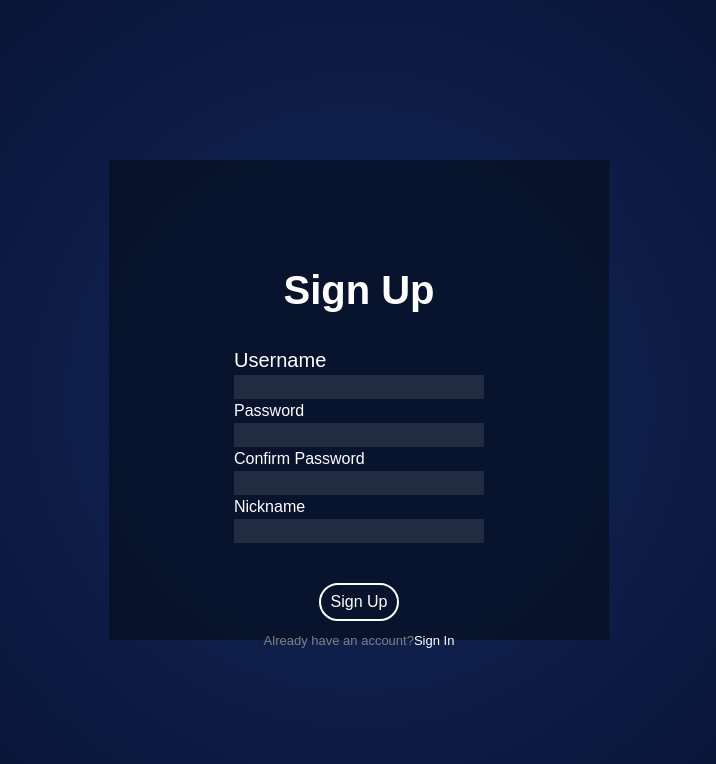
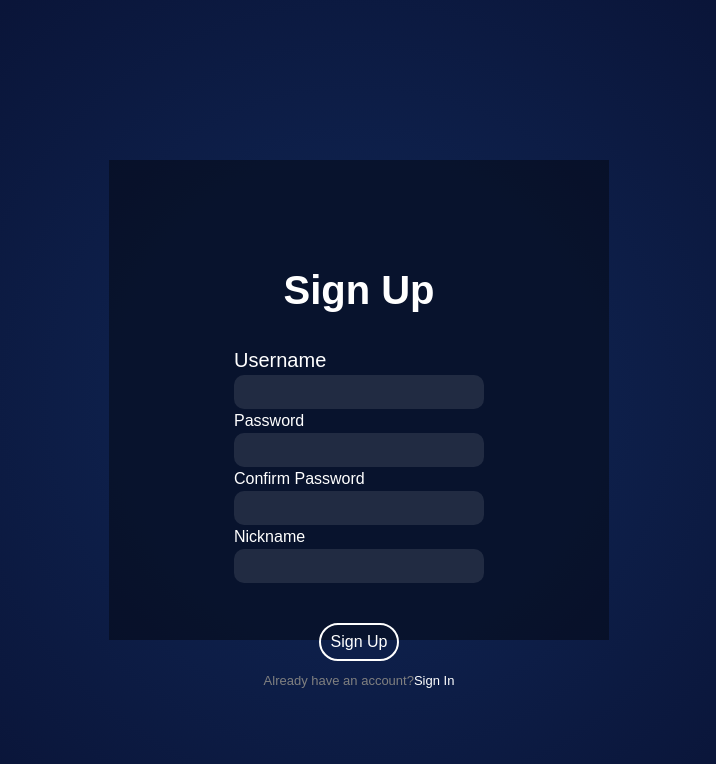
Before and after one commit to duweigg/e-library-FE, a Next.js app in the folder e-library-fe/: page /signup in a window 1280 px wide. Shown: the top 764 px of the page, without its empty margins (281-997 px from the left). Built offline with nearby package versions, Linux system fonts and the light colour scheme.

Commit message:
[Sign in & sign up] emnhance router login

```diff
--- a/e-library-fe/src/api/user.js
+++ b/e-library-fe/src/api/user.js
@@ -1,14 +1,14 @@
 import useSWR from 'swr'
 import { getUserInfoUrl, registerUrl, signInUrl } from './urls'
 
-export const getUserInfo = async() => {
+export const getUserInfo = async () => {
   const token = localStorage.getItem("token")
   const res = await fetch(
     getUserInfoUrl,
     {
-        method:"GET",
-        headers:{
-          Authorization:"Bearer " + token
+      method: "GET",
+      headers: {
+        Authorization: "Bearer " + token
       }
     }
   )
@@ -16,31 +16,34 @@ export const getUserInfo = async() => {
   return await res.json()
 }
 
-export const Register = async(username, password, nickname) => {
+export const Register = async (username, password, nickname) => {
   const resp = await fetch(
     registerUrl,
     {
-      method:"POST",
-      body:JSON.stringify({username, password, nickname})
+      method: "POST",
+      body: JSON.stringify({ username, password, nickname })
     }
   )
-  if (resp.ok){
+  if (resp.ok) {
     return await resp.json()
-  }else{
+  } else {
     console.log("fetch err: ", resp.err)
   }
 }
 
-export const Signin = async(username, password) => {
+export const Signin = async (username, password) => {
   const resp = await fetch(
     signInUrl,
     {
-      method:"POST",
-      body:JSON.stringify({username, password})
+      method: "POST",
+      body: JSON.stringify({ username, password })
     }
   )
-  if (resp.ok){
+  if (resp.ok) {
     let data = await resp.json()
-    localStorage.setItem("token",data.token)
+    localStorage.setItem("token", data.token)
+    return true
+  } else {
+    return false
   }
 }
--- a/e-library-fe/src/app/signin/page.js
+++ b/e-library-fe/src/app/signin/page.js
@@ -30,7 +30,7 @@ export default function Login() {
         <div style={{ width: "50%" }}>
           <div style={{ fontSize: 20 }}>Username</div>
           <input
-            style={{ backgroundColor: "rgba(255,255,255,0.1)", width: "100%" }}
+            style={{ backgroundColor: "rgba(255,255,255,0.1)", width: "100%", padding: 5, paddingLeft: 10, borderRadius: 10 }}
             value={username}
             onChange={(e) => {
               setUsername(e.target.value)
@@ -41,7 +41,8 @@ export default function Login() {
         <div style={{ width: "50%" }}>
           <div style={{ fontSize: 20 }}>Password</div>
           <input
-            style={{ backgroundColor: "rgba(255,255,255,0.1)", width: "100%" }}
+            type="password"
+            style={{ backgroundColor: "rgba(255,255,255,0.1)", width: "100%", padding: 5, paddingLeft: 10, borderRadius: 10 }}
             value={password}
             onChange={(e) => {
               setPassword(e.target.value)
@@ -49,8 +50,11 @@ export default function Login() {
         </div>
         <button
           style={{ marginTop: 80, marginBottom: 10, border: "solid 2px white", padding: "5px 10px 5px 10px", borderRadius: 20 }}
-          onClick={() => {
-            Signin(username, password)
+          onClick={async () => {
+            let isSignIn = await Signin(username, password)
+            if (isSignIn) {
+              router.push("/dashboard")
+            }
           }}>Sign In</button>
         <div style={{ fontSize: 13, color: "grey" }}>Do not have account yet? <span style={{ color: "white" }} onClick={() => { router.push("/signup") }}>Sign Up</span></div>
 
--- a/e-library-fe/src/app/signup/page.js
+++ b/e-library-fe/src/app/signup/page.js
@@ -1,5 +1,5 @@
 "use client"
-import { Register } from "@/api/user";
+import { Register, Signin } from "@/api/user";
 import Image from "next/image";
 import { useRouter } from "next/navigation";
 import { useState } from "react";
@@ -32,7 +32,7 @@ export default function SignUp() {
         <div style={{ width: "50%" }}>
           <div style={{ fontSize: 20 }}>Username</div>
           <input
-            style={{ backgroundColor: "rgba(255,255,255,0.1)", width: "100%" }}
+            style={{ backgroundColor: "rgba(255,255,255,0.1)", width: "100%", padding: 5, paddingLeft: 10, borderRadius: 10 }}
             value={username}
             onChange={(e) => {
               setUsername(e.target.value)
@@ -42,7 +42,9 @@ export default function SignUp() {
         <div style={{ height: 15 }}></div>
         <div style={{ width: "50%" }}>
           <div>Password</div>
-          <input style={{ backgroundColor: "rgba(255,255,255,0.1)", width: "100%" }}
+          <input
+            type="password"
+            style={{ backgroundColor: "rgba(255,255,255,0.1)", width: "100%", padding: 5, paddingLeft: 10, borderRadius: 10 }}
             value={password}
             onChange={(e) => {
               setPassword(e.target.value)
@@ -51,7 +53,9 @@ export default function SignUp() {
         <div style={{ height: 15 }}></div>
         <div style={{ width: "50%" }}>
           <div>Confirm Password</div>
-          <input style={{ backgroundColor: "rgba(255,255,255,0.1)", width: "100%" }}
+          <input
+            type="password"
+            style={{ backgroundColor: "rgba(255,255,255,0.1)", width: "100%", padding: 5, paddingLeft: 10, borderRadius: 10 }}
             value={confirmPassword}
             onChange={(e) => {
               setConfirmPassword(e.target.value)
@@ -60,7 +64,8 @@ export default function SignUp() {
         <div style={{ height: 15 }}></div>
         <div style={{ width: "50%" }}>
           <div>Nickname</div>
-          <input style={{ backgroundColor: "rgba(255,255,255,0.1)", width: "100%" }}
+          <input
+            style={{ backgroundColor: "rgba(255,255,255,0.1)", width: "100%", padding: 5, paddingLeft: 10, borderRadius: 10 }}
             value={nickname}
             onChange={(e) => {
               setNickname(e.target.value)
@@ -68,8 +73,14 @@ export default function SignUp() {
         </div>
         <div>
           <button style={{ marginTop: 40, marginBottom: 10, border: "solid 2px white", padding: "5px 10px 5px 10px", borderRadius: 20 }}
-            onClick={() => {
-              Register(username, password, nickname)
+            onClick={async () => {
+              let data = await Register(username, password, nickname)
+              if (data.message == "User created successfully") {
+                let isSignIn = await Signin(username, password)
+                if (isSignIn) {
+                  router.push("/dashboard")
+                }
+              }
             }}>Sign Up</button>
         </div>
         <div
```
Lines whose indentation alone changed are shown as unchanged.
